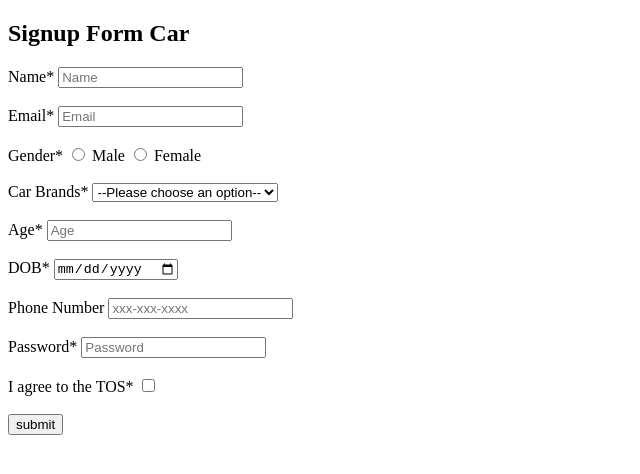
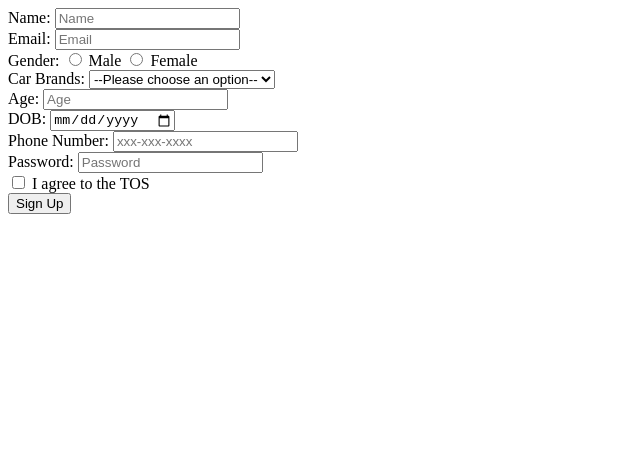
Before and after one commit to acciojob/signup-form-car-Mukul766, a website: page main.html in a window 1280 px wide. Shown: the whole page, without its empty margins (0-640 px from the left). Drawn offline with Linux system fonts and the light colour scheme.

Commit message:
created a submission

```diff
--- a/main.html
+++ b/main.html
@@ -1,71 +1,45 @@
 <!DOCTYPE html>
+<html>
+<head>
+</head>
+<body>
 
-<html>
+<form action="#" method="post">
+  <label for="name">Name:</label>
+  <input type="text" id="name" name="name" required placeholder="Name"><br>
 
-<head>
-	<link rel="stylesheet" href="styles.css">
-</head>
+  <label for="email">Email:</label>
+  <input type="email" id="email" name="email" required placeholder="Email"><br>
 
-<body>
-	<h2>Signup Form Car</h2>
-	<form action ="/submit" method="get">
-		<div>
-			<label for ="name">Name*</label>
-			<input required type="text" name="name" placeholder="Name"id="#name">
-		</div>
-<br>
-		<div>
-			<label for ="Email">Email*</label>
-			<input required type="email" name="Email" placeholder="Email"id="#email">
-		</div>
-<br>
-		<div>
-			<label for ="Gender">Gender*</label>
-			<input required type="radio" name="Gender"id="#gender_m">
-			<label for="male">Male</label>
-			<input required type="radio" name="Gender"id="#gender_f">
-			<label for="female">Female</label>
-		</div>
-<br>
-		<div>
+  <label>Gender:</label>
+  <label for="gender_m"><input type="radio" id="gender_m" name="gender" required> Male</label>
+  <label for="gender_f"><input type="radio" id="gender_f" name="gender" required> Female</label><br>
 
-			<label for ="Car Brands"">Car Brands*</label>
-			<select>
-          <!-- option tag starts -->
-            <option>--Please choose an option--</option>
-            <option value="BMW">BMW</option>
-            <option value="Audi">Audi</option>
-            <option value="Mercedez">Mercedez</option>
-        <!-- option tag ends -->
-        </select>
-		</div>
-<br>
-		<div>
-			<label for ="Age">Age*</label>
-			<input required type="" name="Age" placeholder ="Age" id="#age">
-		</div>
-<br>
-		<div>
-			<label for ="DOB">DOB*</label>
-			<input required type="date" name="DOB"id="#dob">
-		</div>
-<br>
-		<div>
-			<label for ="Phone Number">Phone Number</label>
-			<input type="tel" name="Phone Number" placeholder="xxx-xxx-xxxx"id="#tel">
-		</div>
-<br>
-		<div>
-			<label for ="Password">Password*</label>
-			<input type="password" name="Password" placeholder="Password"id="#password">
-		</div>
-<br>
-		<div>
-			<label for ="TOS"> I agree to the TOS*</label>
-			<input required type="checkbox" name="TOS"id="#tos">
-		</div>
-		<br>
-<button>submit</button>
+  <label for="cars">Car Brands:</label>
+  <select id="cars" name="cars" required>
+    <option value="" disabled selected>--Please choose an option--</option>
+    <option value="Toyota">Toyota</option>
+    <option value="Honda">Honda</option>
+    <option value="Ford">Ford</option>
+    <option value="Chevrolet">Chevrolet</option>
+  </select><br>
+
+  <label for="age">Age:</label>
+  <input type="number" id="age" name="age" required placeholder="Age"><br>
+
+  <label for="dob">DOB:</label>
+  <input type="date" id="dob" name="dob" required><br>
+
+  <label for="tel">Phone Number:</label>
+  <input type="tel" id="tel" name="tel" placeholder="xxx-xxx-xxxx"><br>
+
+  <label for="password">Password:</label>
+  <input type="password" id="password" name="password" required placeholder="Password"><br>
+
+  <label for="tos"><input type="checkbox" id="tos" name="tos" required> I agree to the TOS</label><br>
+
+  <button type="submit">Sign Up</button>
+</form>
+
 </body>
-
 </html>
```
